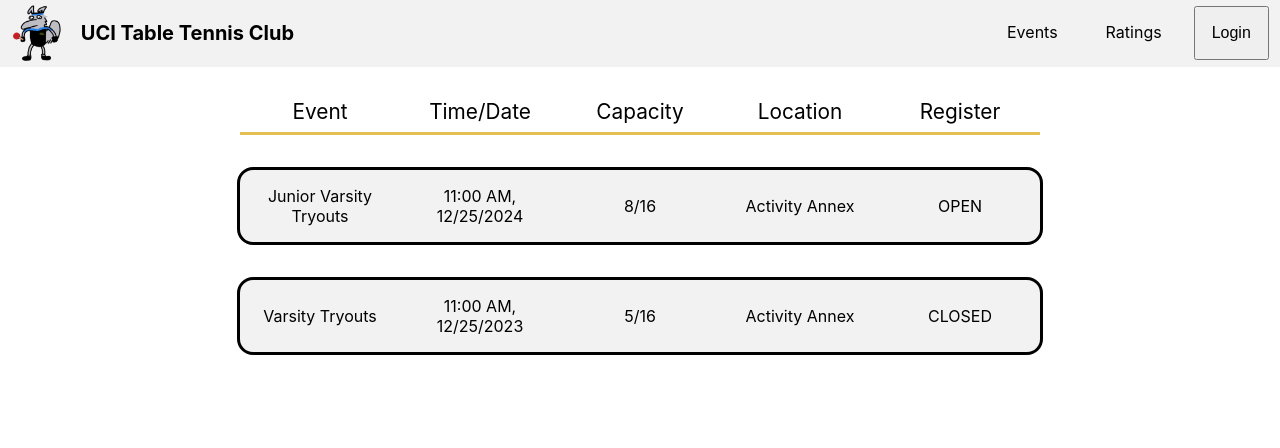
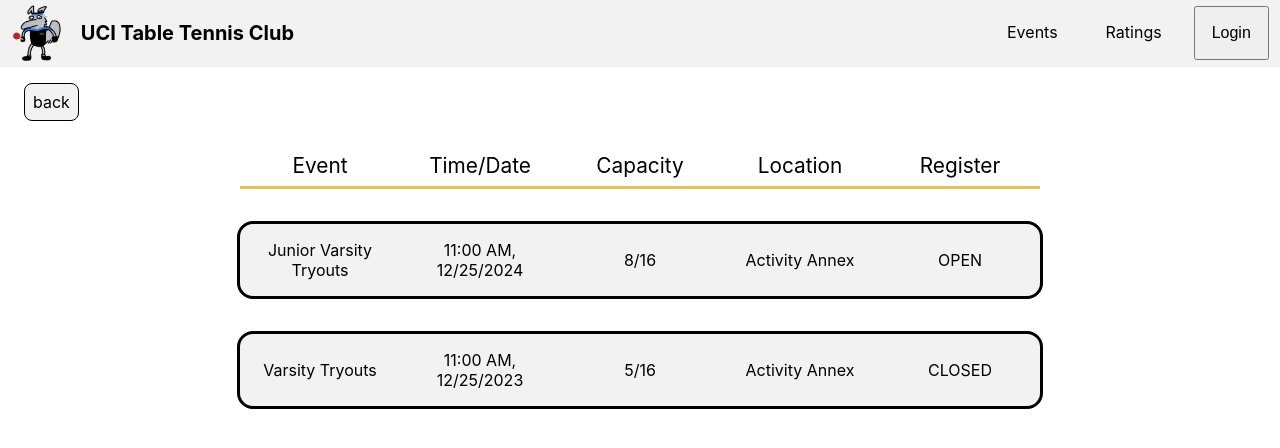
Before and after one commit to hkprogrammer/ucitt, a React (Create React App) app in the folder front/: page / in a window 1280 px wide. Shown: the top 448 px of the page. Built offline with nearby package versions, Linux system fonts and the light colour scheme.

Commit message:
refactored variable names, added pointer cursor to log in button, created button component (will remove from events page later)

```diff
--- /dev/null
+++ b/front/src/Components/Button.css
@@ -0,0 +1,23 @@
+.button-container{
+    width: fit-content;
+    margin: 0.5em;
+}
+.button-link{
+    text-decoration: none;
+    color: var(--font-color);
+    width: fit-content;
+    display: inline-block;
+}
+.button{
+    width: fit-content;
+    padding: 0.5em;
+    border: 0.1em;
+    border-style: solid;
+    border-radius: 0.5em;
+    background-color: var(--nav-bar-background);
+    transition: all var(--transition-time);
+}
+.button:hover{
+    background-color: var(--alternate-background);
+    transition: all var(--transition-time);
+}
--- /dev/null
+++ b/front/src/Components/Button.js
@@ -0,0 +1,22 @@
+import React from 'react';
+import './Button.css';
+
+function Button(props) {
+    /*
+    *   props.text == string of text on button
+    *   props.href == string of href
+    *
+    */
+  return (
+    <div className='button-container'>
+        <a href={props.href} className='button-link'>
+            <div className='button'>
+                {props.text}
+            </div>
+        </a>
+    </div>
+
+  )
+}
+
+export default Button
--- a/front/src/Components/Event.css
+++ b/front/src/Components/Event.css
@@ -1,6 +1,6 @@
 .event-container{
     display: flex;
-    width: calc(var(--text_width) + 5em);
+    width: calc(var(--text-width) + 5em);
     margin-left: auto;
     margin-right: auto;
     align-items: center;
@@ -9,12 +9,12 @@
     padding-top: 1em;
     padding-bottom: 1em;
     margin-bottom: 2em;
-    background-color: var(--navBarBackground);
-    transition: all 0.3s;
+    background-color: var(--nav-bar-background);
+    transition: all var(--transition-time);
 }
 .event-container:hover{
-    background-color: white;
-    transition: all 0.3s;
+    background-color: var(--alternate-background);
+    transition: all var(--transition-time);
 }
 .event-item{
     flex: 1;
--- a/front/src/Components/NavBar.css
+++ b/front/src/Components/NavBar.css
@@ -3,7 +3,7 @@
 
 /* Add a white background color to the top navigation */
 .nav-topnav {
-    background-color: var(--navBarBackground);
+    background-color: var(--nav-bar-background);
     overflow: hidden;
     padding: 0;
     display: flex;
@@ -85,7 +85,7 @@
     .nav-dropdown-menu {
         display: flex;
         flex-direction: column;
-        background-color: var(--navBarBackground);
+        background-color: var(--nav-bar-background);
         max-height: 0;
         overflow: hidden;
         transition: transform max-height 10s linear;
@@ -113,6 +113,10 @@
     padding: 1em;
     margin-right: 1em;
     font-size: 1em;
+
+
+    /* added by Robin */
+    cursor: pointer;
 }
 
 .nav-form-popup {
@@ -122,7 +126,7 @@
 .nav-form-popup.show {
     display: flex;
     position: fixed;
-    background-color: var(--navBarBackground);
+    background-color: var(--nav-bar-background);
     z-index: 999;
     border-radius: 1em;
     box-shadow: 0 0 1em rgba(0, 0, 0, 0.8);
--- a/front/src/index.css
+++ b/front/src/index.css
@@ -1,8 +1,11 @@
 :root{
   --subtitle: #000000;
-  --navBarBackground: #f2f2f2;
-  --text_width: min(45em, 60%);
-  --yellow_line: #e3bf54;
+  --font-color: #000000;
+  --nav-bar-background: #f2f2f2;
+  --alternate-background: white;
+  --text-width: min(45em, 60%);
+  --yellow-line: #e3bf54;
+  --transition-time: 0.3s;
 }
 body {
   margin: 0;
--- a/front/src/pages/Events.css
+++ b/front/src/pages/Events.css
@@ -1,6 +1,6 @@
 .events-header{
     display:flex;
-    width: calc(var(--text_width) + 5em);
+    width: calc(var(--text-width) + 5em);
     margin-left: auto;
     margin-right: auto;
     margin-top: 2em;
@@ -13,13 +13,16 @@
     text-align: center;
 }
 .events-horizontal-line{
-    width: calc(var(--text_width) + 5em);
+    width: calc(var(--text-width) + 5em);
     margin-left: auto;
     margin-right: auto;
     height: 0.2em;
-    background-color: var(--yellow_line);
+    background-color: var(--yellow-line);
     margin-bottom: 2em;
 }
 .events-unnecessary{
     display: none;
 }
+.back-button{
+    margin: 1em;
+}
--- a/front/src/pages/Events.js
+++ b/front/src/pages/Events.js
@@ -1,6 +1,7 @@
 import React, {useState} from 'react';
 import './Events.css';
 import Event from '../Components/Event';
+import Button from '../Components/Button';
 
 function Events() {
     const [isMobile, setIsMobile] = useState(window.innerWidth <= 700);
@@ -11,6 +12,12 @@ function Events() {
     window.addEventListener('resize', hideInfo);
     return (
         <div className="events-container">
+            <div className='back-button'>
+                <Button
+                    text="back"
+                    href="../"
+                />
+            </div>
             <div className="events-header">
                 <div className="events-header-item" id="events-header-item-start">Event</div>
                 <div className={isMobile ?  "events-unnecessary": "events-header-item"}>Time/Date</div>
--- a/front/src/pages/Home.css
+++ b/front/src/pages/Home.css
@@ -1,9 +1,9 @@
 /* CSS for the homepage */
 .home{
-    --title_size: min(3em, 10vw);
+    --title-size: min(3em, 10vw);
 }
 .home-title{
-    font-size: var(--title_size);
+    font-size: var(--title-size);
     text-align: center;
     margin-top: 1em;
     margin-bottom: .3em;
@@ -21,7 +21,7 @@
 .home-description{
     display: flex;
     flex-direction: column;
-    width: var(--text_width);
+    width: var(--text-width);
     margin-left: auto;
     margin-right: auto;
     margin-top: 2em;
@@ -33,7 +33,7 @@
 .home-practice-schedule{
     display: flex;
     flex-direction: column;
-    width: var(--text_width);
+    width: var(--text-width);
     margin: auto;
     padding-top: 1em;
     padding-bottom: 1em;
@@ -51,11 +51,11 @@
     text-align: center;
 }
 .home-horizontal-line{
-    width: var(--text_width);
+    width: var(--text-width);
     margin-left: auto;
     margin-right: auto;
     height: 0.2em;
-    background-color: var(--yellow_line);
+    background-color: var(--yellow-line);
 }
 .home-blank-space{
     height: 4em;
```
